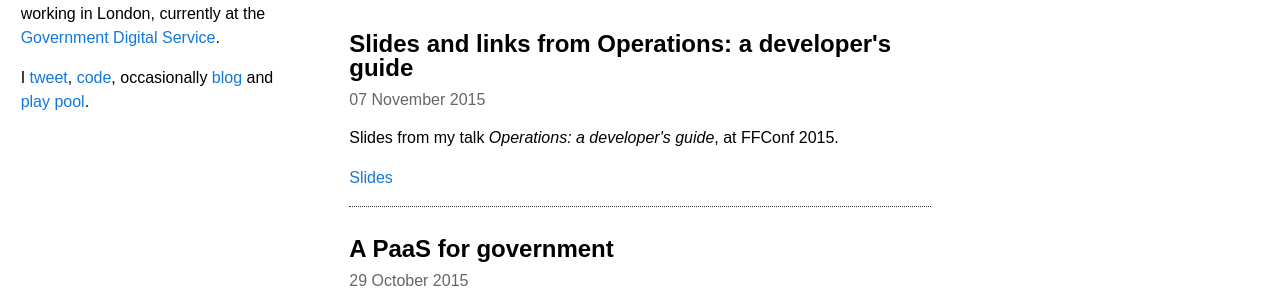
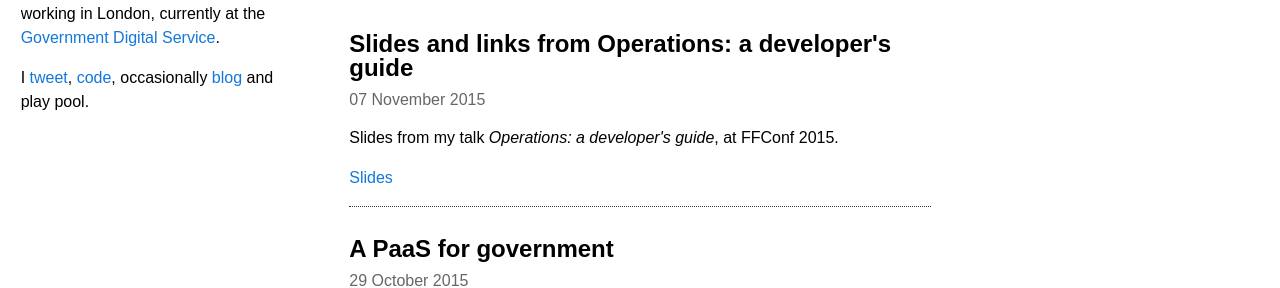
Before and after one commit to annashipman/annashipman.github.io, a Jekyll site: the page index.html, which Jekyll copies as it is, in a window 1280 px wide and 900 px high. Shown: the part 245-533 px from the top of the window. Built offline with Jekyll 4.4.1, drawn with Linux system fonts in a browser that asks for light colours; Markdown is read by kramdown in place of the engine named in the settings; part of the change alters nothing that is shown.

```diff
--- a/index.html
+++ b/index.html
@@ -114,7 +114,7 @@ How we moved vCloud Tools from Coding in the Open to Open Source</a></h1>
                 <!-- Column 2 start -->
                 <div class="sidebar">
 <p>I am a technical architect and software developer living and working in London, currently at the <a href="https://gds.blog.gov.uk/about/">Government Digital Service</a>.</p>
-<p>I <a href="http://twitter.com/annashipman" target="_blank">tweet</a>, <a href="https://github.com/annashipman" target="_blank">code</a>, occasionally <a href="jfdi.html">blog</a> and <a href="http://selpool.co.uk/" target="_blank">play pool</a>.
+<p>I <a href="http://twitter.com/annashipman" target="_blank">tweet</a>, <a href="https://github.com/annashipman" target="_blank">code</a>, occasionally <a href="jfdi.html">blog</a> and play pool.
 
 
 </div>
```
